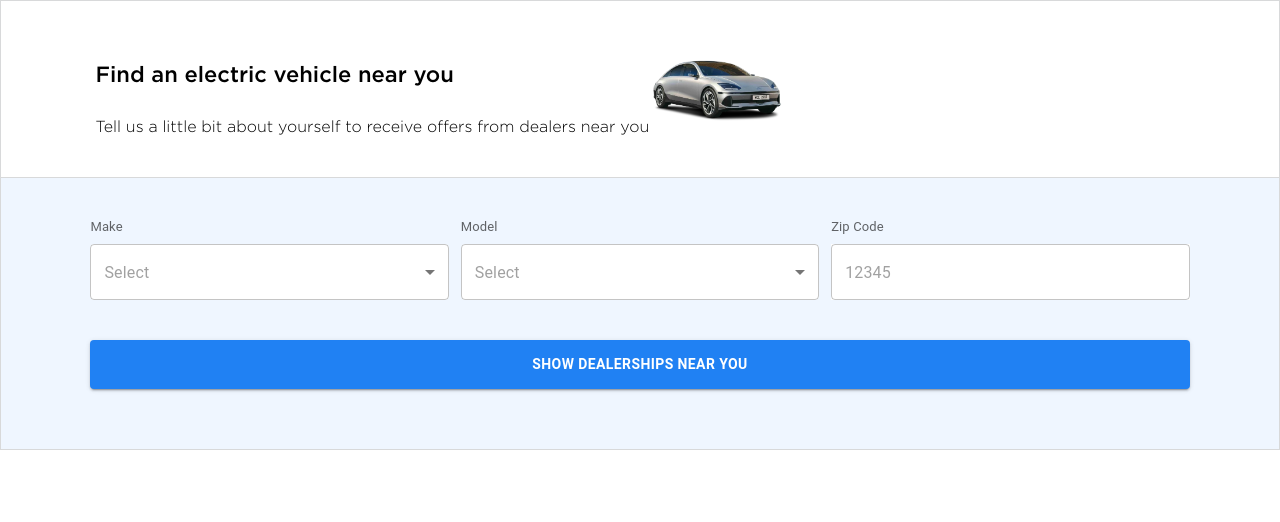
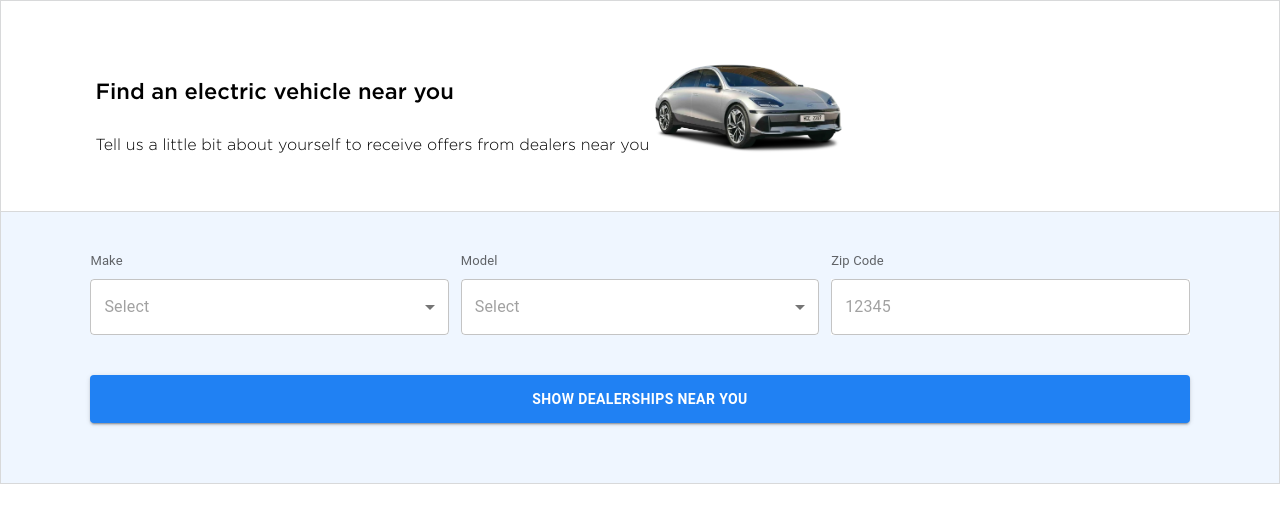
Before and after one commit to okiroth/ev-widget, a React (Create React App) app: page / in a window 1280 px wide. Shown: the top 522 px of the page. Built offline with nearby package versions, Linux system fonts and the light colour scheme.

Commit message:
Make images same size

```diff
--- a/src/App.css
+++ b/src/App.css
@@ -134,25 +134,23 @@ select {
   }
 }
 
-.image-grid {
+.cars_grid {
   display: flex;
   flex-wrap: wrap;
   justify-content: space-between;
-  gap: 30px;
+  gap: 20px;
 }
 
-.image-item {
+.car_box {
+  display: flex;
+  flex-direction: column;
   flex: 1 0 50px; /* Grow, shrink, basis */
-  text-align: center;
+  justify-content: center;
+  align-items: center;
   border: 1px solid #b1d5ff;
   border-radius: 20px;
   padding: 30px 0;
   background-color: white;
-}
-
-.image-item img {
-  width: auto;
-  height: 150px;
 }
 
 .image-item p {
@@ -163,9 +161,19 @@ select {
   line-height: normal;
 }
 
-.top_section_image {
-  height: 100px;
-  width: auto;
+.car_image {
+  width: 200px;
+  height: 150px;
+  position: relative;
+  object-position: center;
+}
+
+.car_image img {
+  width: 100%;
+  height: 100%;
+  margin: auto;
+  object-fit: contain; /* or cover */
+  object-position: center;
 }
 
 @media screen and (max-width: 568px) {
--- a/src/components/TopSection.js
+++ b/src/components/TopSection.js
@@ -5,10 +5,10 @@ const TopSection = ({ selection }) => {
   const [imgSrc, setImageSrc] = useState("/car.png");
 
   useEffect(() => {
-    if (selection.make && selection.model) {
+    if (selection.model) {
       setImageSrc(ApiHandler.getCarImage(selection.make, selection.model));
     }
-  }, [selection]);
+  }, [selection.model]);
 
   return (
     <div style={{ display: "flex", alignItems: "center" }}>
@@ -19,12 +19,9 @@ const TopSection = ({ selection }) => {
           near you
         </div>
       </div>
-      <img
-        className="top_section_image"
-        onError={() => setImageSrc("/car.png")}
-        src={imgSrc}
-        alt=""
-      />
+      <div className="car_image">
+        <img onError={() => setImageSrc("/car.png")} src={imgSrc} alt="" />
+      </div>
     </div>
   );
 };
--- a/src/screens/Submitted.js
+++ b/src/screens/Submitted.js
@@ -28,10 +28,12 @@ const ImageGrid = ({ selection, setSelection, setShowStep }) => {
         </div>
       </div>
       <div className="container">
-        <div className="image-grid">
+        <div className="cars_grid">
           {images.map((car, idx) => (
-            <div key={idx} className="image-item">
-              <img src={ApiHandler.getCarImage(car.make, car.model)} alt="" />
+            <div key={idx} className="car_box">
+              <div className="car_image">
+                <img src={ApiHandler.getCarImage(car.make, car.model)} alt="" />
+              </div>
               <p>
                 {car.make} {car.model}
               </p>
```
Also changed, not shown: src/screens/SubmitedInfo.js (deleted).
